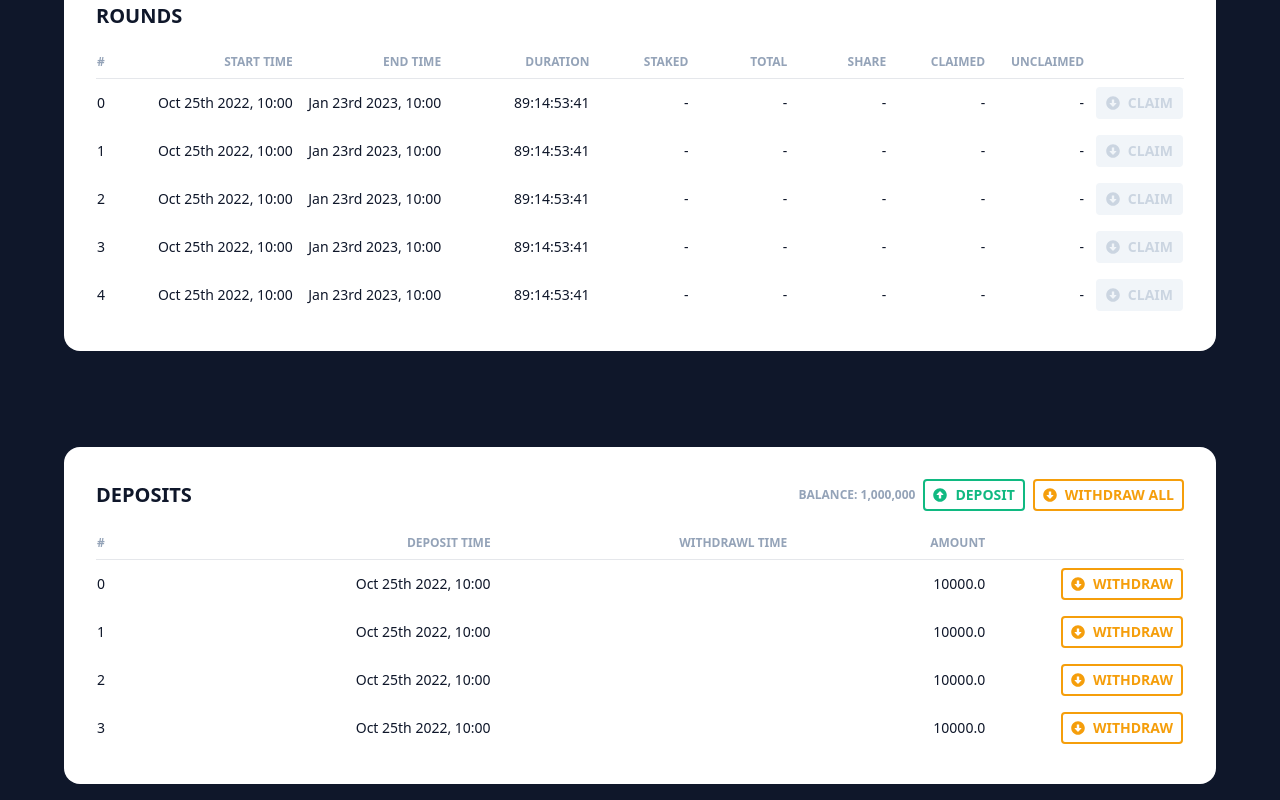
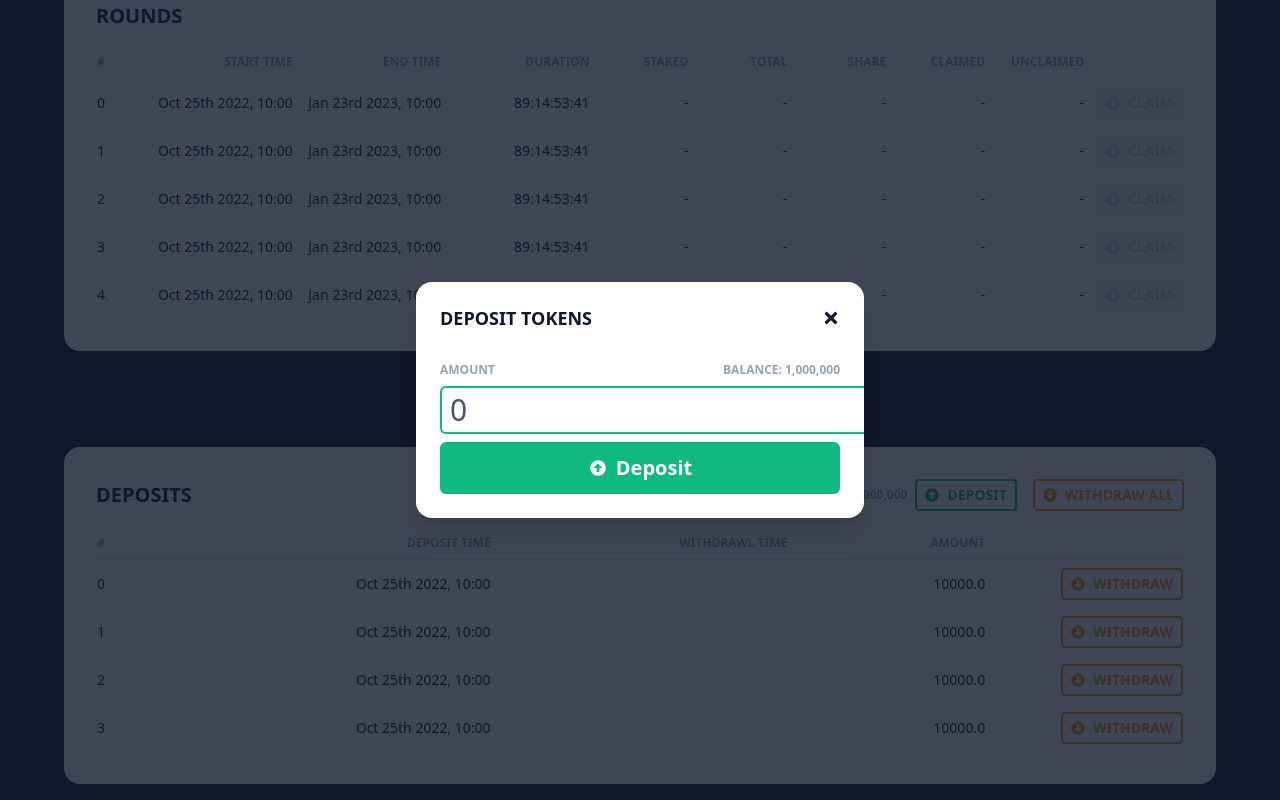
Before and after one commit to b10k-io/madchad-staking, a React (Create React App) app: page / in a window 1280 px wide. Both pictures are taken after a click on the button "DEPOSIT". Shown: the part 578-1378 px from the top of the page. Built offline with nearby package versions, Linux system fonts and the light colour scheme.

Commit message:
DepositDialog

```diff
--- a/package.json
+++ b/package.json
@@ -3,6 +3,7 @@
   "version": "0.1.0",
   "private": true,
   "dependencies": {
+    "@headlessui/react": "^1.7.3",
     "@testing-library/jest-dom": "^5.16.4",
     "@testing-library/react": "^13.2.0",
     "@testing-library/user-event": "^14.2.0",
@@ -17,6 +18,7 @@
     "react": "^18.1.0",
     "react-countdown": "^2.3.3",
     "react-dom": "^18.1.0",
+    "react-hook-form": "^7.38.0",
     "react-icons": "^4.6.0",
     "react-scripts": "^5.0.1",
     "typescript": "^4.7.2",
--- a/src/components/deposits/DepositButton.tsx
+++ b/src/components/deposits/DepositButton.tsx
@@ -1,13 +1,31 @@
+import { useState } from "react"
 import { FaArrowAltCircleUp } from "react-icons/fa"
+import DepositDialog from "../dialogs/DepositDiaglog"
 
 export default function DepositButton() {
 
+    let [isOpen, setIsOpen] = useState(false)
+
+    function closeModal() {
+        console.log("closeModal")
+        setIsOpen(false)
+    }
+
+    function openModal() {
+        console.log("openModal")
+        setIsOpen(true)
+    }
+
     return (
-        <button className="px-2 py-1 text-sm font-semibold uppercase rounded border-2 border-emerald-500 text-emerald-500 hover:border-emerald-400 hover:text-emerald-400 disabled:border-slate-100 disabled:text-slate-300 disabled:bg-slate-100">
-            <div className="flex items-center gap-2">
-                <FaArrowAltCircleUp className="h-4" />
-                <span>Deposit</span>
-            </div>
-        </button>
+        <>
+            <button className="px-2 py-1 text-sm font-semibold uppercase rounded border-2 border-emerald-500 text-emerald-500 hover:border-emerald-400 hover:text-emerald-400 disabled:border-slate-100 disabled:text-slate-300 disabled:bg-slate-100" onClick={openModal}>
+                <div className="flex items-center gap-2">
+                    <FaArrowAltCircleUp className="h-4" />
+                    <span>Deposit</span>
+                </div>
+            </button>
+            <div>{isOpen}</div>
+            <DepositDialog isOpen={isOpen} openModal={openModal} closeModal={closeModal} />
+        </>
     )
 }
--- /dev/null
+++ b/src/components/dialogs/DepositDiaglog.tsx
@@ -0,0 +1,36 @@
+import { Dialog, Transition } from '@headlessui/react'
+import { Fragment } from 'react'
+import { IDepositDialog } from '../../types/dialogs'
+import DialogWrapper from './DialogWrapper'
+import { FaTimes } from "react-icons/fa"
+import DepositForm from '../forms/DepositForm'
+
+export default function DepositDialog({ isOpen, openModal, closeModal }: IDepositDialog) {
+
+    return (
+        <DialogWrapper isOpen={isOpen} openModal={openModal} closeModal={closeModal}>
+            <Dialog.Title
+                as="h3"
+                className="text-lg font-semibold leading-6 text-slate-900 uppercase"
+            >
+                <div className='flex items-center justify-between'>
+                    <span>Deposit Tokens</span>
+                    <button onClick={closeModal}><FaTimes /></button>
+                </div>
+            </Dialog.Title>
+            <div className="mt-8">
+                <DepositForm />
+            </div>
+
+            {/* <div className="mt-4">
+                <button
+                    type="button"
+                    className="inline-flex justify-center rounded-md border border-transparent bg-emerald-100 px-4 py-2 text-sm font-medium text-emerald-900 hover:bg-emerald-200 focus:outline-none focus-visible:ring-2 focus-visible:ring-emerald-500 focus-visible:ring-offset-2"
+                    onClick={closeModal}
+                >
+                    Got it, thanks!
+                </button>
+            </div> */}
+        </DialogWrapper>
+    )
+}
--- /dev/null
+++ b/src/components/dialogs/DialogWrapper.tsx
@@ -0,0 +1,44 @@
+import { Dialog, Transition } from '@headlessui/react'
+import { Fragment } from 'react'
+import { IDialogWrapper } from '../../types/dialogs'
+
+export default function DialogWrapper({ isOpen, openModal, closeModal, children }: IDialogWrapper) {
+
+  return (
+    <>
+      <Transition appear show={isOpen} as={Fragment}>
+        <Dialog as="div" className="relative z-10" onClose={closeModal}>
+          <Transition.Child
+            as={Fragment}
+            enter="ease-out duration-300"
+            enterFrom="opacity-0"
+            enterTo="opacity-100"
+            leave="ease-in duration-200"
+            leaveFrom="opacity-100"
+            leaveTo="opacity-0"
+          >
+            <div className="fixed inset-0 bg-slate-900 bg-opacity-80" />
+          </Transition.Child>
+
+          <div className="fixed inset-0 overflow-y-auto">
+            <div className="flex min-h-full items-center justify-center p-4 text-center">
+              <Transition.Child
+                as={Fragment}
+                enter="ease-out duration-300"
+                enterFrom="opacity-0 scale-95"
+                enterTo="opacity-100 scale-100"
+                leave="ease-in duration-200"
+                leaveFrom="opacity-100 scale-100"
+                leaveTo="opacity-0 scale-95"
+              >
+                <Dialog.Panel className="w-full max-w-md transform overflow-hidden rounded-2xl bg-white p-6 text-left align-middle shadow-xl transition-all">
+                  {children}
+                </Dialog.Panel>
+              </Transition.Child>
+            </div>
+          </div>
+        </Dialog>
+      </Transition>
+    </>
+  )
+}
--- /dev/null
+++ b/src/components/forms/DepositForm.tsx
@@ -0,0 +1,39 @@
+import { useForm, SubmitHandler } from "react-hook-form";
+import { FaArrowAltCircleUp } from "react-icons/fa"
+
+type Inputs = {
+    amount: string,
+};
+
+export default function DepositForm() {
+  const { register, handleSubmit, watch, formState: { errors } } = useForm<Inputs>();
+  const onSubmit: SubmitHandler<Inputs> = data => console.log(data);
+
+  function setMax() {}
+
+  return (
+    /* "handleSubmit" will validate your inputs before invoking "onSubmit" */
+    <form onSubmit={handleSubmit(onSubmit)} className="flex flex-col gap-2">
+
+        <div className="flex justify-between items-center text-xs font-semibold text-slate-400 uppercase">
+            <label>Amount</label>
+            <span>Balance: 1,000,000</span>
+        </div>
+
+        <div className="flex">
+            <input defaultValue="0" {...register("amount", { required: true })} className="grow outline-0 border-2 border-r-0 border-emerald-500 text-3xl py-1 px-2 rounded-l-md text-slate-600" />
+            <button className="text-xl font-semibold text-white py-1 px-4 bg-emerald-500 rounded-r-md hover:border-emerald-500 hover:bg-emerald-400" onClick={() => setMax()} type="button">MAX</button>
+        </div>
+
+        {errors.amount && <span>This field is required</span>}
+
+        <button type="submit" className="text-xl font-semibold text-white py-3 px-4 bg-emerald-500 rounded-md hover:border-emerald-500 hover:bg-emerald-400">
+            <div className="flex items-center justify-center gap-2">
+                <FaArrowAltCircleUp className="h-4" />
+                <span>Deposit</span>
+            </div>
+        </button>
+
+    </form>
+  );
+}
--- /dev/null
+++ b/src/types/dialogs.ts
@@ -0,0 +1,13 @@
+interface IDialog {
+    isOpen: boolean
+    openModal: () => void
+    closeModal: () => void
+}
+
+export interface IDialogWrapper extends IDialog {
+    children: JSX.Element | JSX.Element[]
+}
+
+export interface IDepositDialog extends IDialog {
+    //
+}
```
Also changed, not shown: 1 other file (tests, documents, lock files or other folders).
